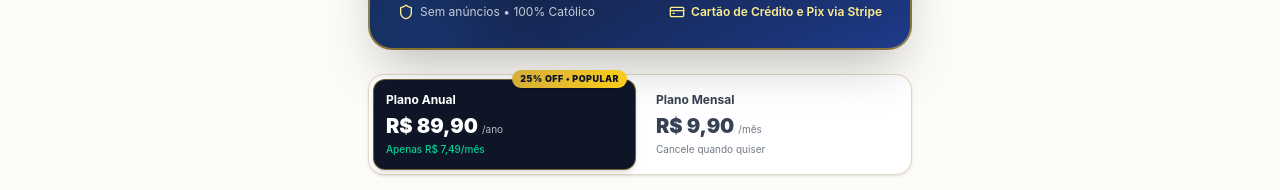
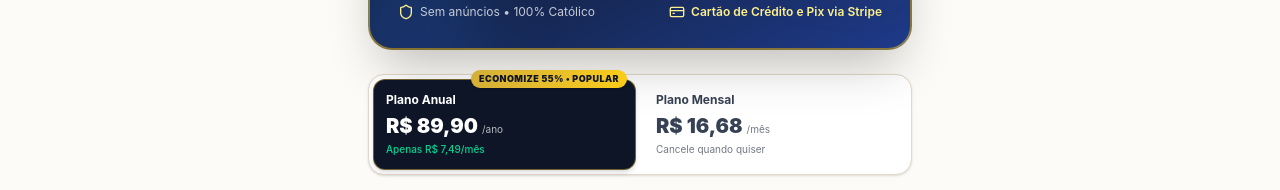
Before and after one commit to caioh5880-del/recomeco, a Next.js app: page / in a window 1280 px wide. Both pictures are taken after a click on the button "Plus". Shown: the part 321-511 px from the top of the page. Built offline with nearby package versions, Linux system fonts and the light colour scheme; no server answers.

Commit message:
fix(plus): update monthly subscription price to R$ 16,68

```diff
--- a/src/components/plus/PlusModal.tsx
+++ b/src/components/plus/PlusModal.tsx
@@ -119,7 +119,7 @@ export function PlusModal({
               }`}
             >
               <span className="text-[9px] font-black uppercase text-[#d4af37] block">
-                25% OFF • Popular
+                {STRIPE_CONFIG.annual.discountBadge} • Popular
               </span>
               <span className="text-xs font-bold block text-white">Anual</span>
               <span className="text-sm font-black text-white block mt-0.5">
--- a/src/components/plus/PlusView.tsx
+++ b/src/components/plus/PlusView.tsx
@@ -195,7 +195,7 @@ export function PlusView({
               }`}
             >
               <span className="absolute -top-2.5 right-2 text-[9px] font-black uppercase tracking-wider bg-gradient-to-r from-[#d4af37] to-[#facc15] text-[#0d1527] px-2 py-0.5 rounded-full shadow">
-                25% OFF • Popular
+                {STRIPE_CONFIG.annual.discountBadge} • Popular
               </span>
               <span className="text-xs font-bold block">Plano Anual</span>
               <div className="flex items-baseline gap-1 mt-1">
--- a/src/components/profile/ProfileView.tsx
+++ b/src/components/profile/ProfileView.tsx
@@ -119,7 +119,7 @@ export function ProfileView({
           >
             <Crown className="w-3.5 h-3.5 text-[#facc15]" />
             <span>
-              {stats.isPlusSubscriber ? "Assinante Plus" : "Recomeço Plus (R$ 9,90)"}
+              {stats.isPlusSubscriber ? "Assinante Plus" : "Recomeço Plus (R$ 16,68)"}
             </span>
           </button>
         </div>
--- a/src/lib/data/plusFeatures.ts
+++ b/src/lib/data/plusFeatures.ts
@@ -61,7 +61,7 @@ export const PLUS_BENEFITS: PlusBenefitItem[] = [
 export const PLUS_FAQS = [
   {
     question: "Como funciona a assinatura?",
-    answer: "Você pode assinar no plano mensal (R$ 9,90/mês) ou no plano anual com 25% de desconto (R$ 89,90/ano). A assinatura libera imediatamente todos os recursos Plus no seu perfil conectado."
+    answer: "Você pode assinar no plano mensal (R$ 16,68/mês) ou no plano anual com 55% de desconto (R$ 89,90/ano). A assinatura libera imediatamente todos os recursos Plus no seu perfil conectado."
   },
   {
     question: "Quais formas de pagamento são aceitas?",
--- a/src/lib/stripe/config.ts
+++ b/src/lib/stripe/config.ts
@@ -4,8 +4,8 @@ export const STRIPE_CONFIG = {
   monthly: {
     id: "monthly",
     name: "Recomeço Plus — Mensal",
-    priceInCents: 990,
-    priceFormatted: "R$ 9,90",
+    priceInCents: 1668,
+    priceFormatted: "R$ 16,68",
     interval: "mês",
     description: "Acesso total a todas as trilhas e recursos exclusivos"
   },
@@ -16,8 +16,8 @@ export const STRIPE_CONFIG = {
     priceFormatted: "R$ 89,90",
     interval: "ano",
     monthlyEquivalent: "R$ 7,49/mês",
-    discountBadge: "Economize 25%",
-    description: "Melhor valor com 25% de desconto anual"
+    discountBadge: "Economize 55%",
+    description: "Melhor valor com 55% de desconto anual"
   }
 };
 
```
